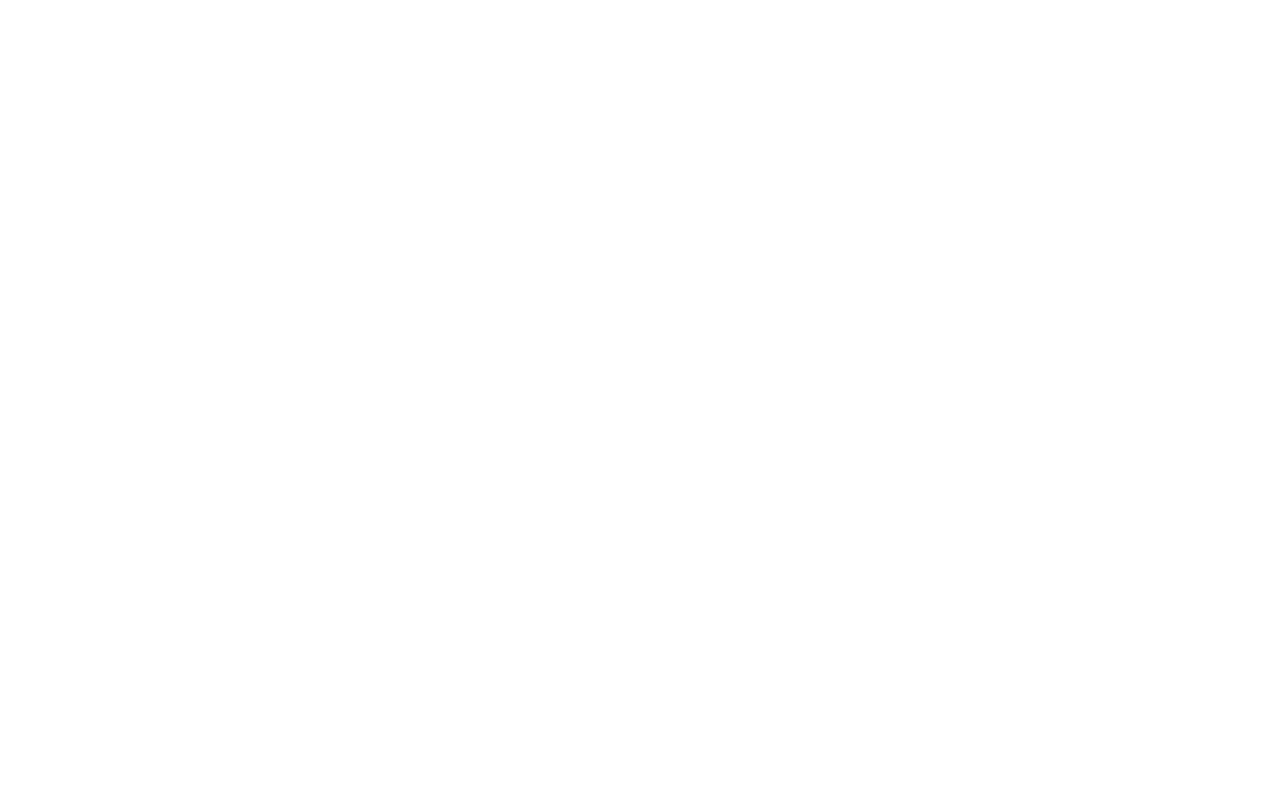
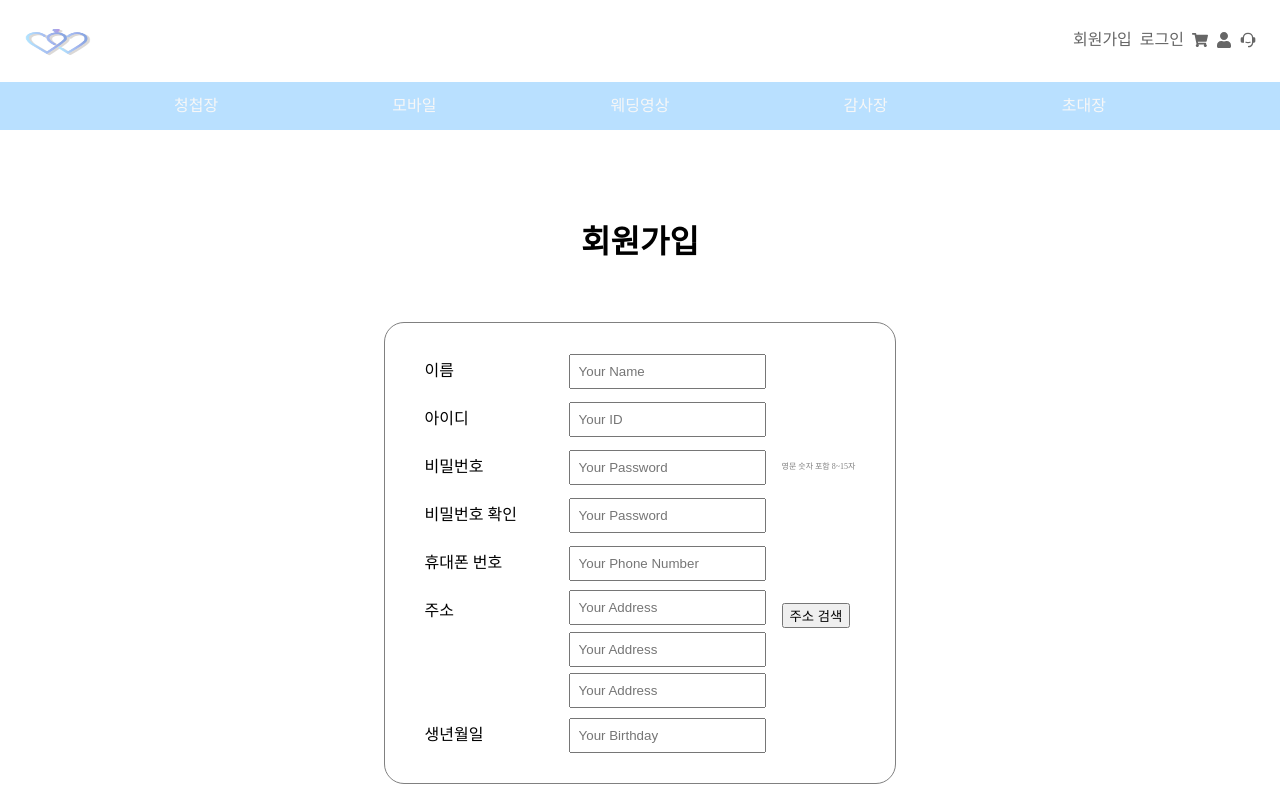
Before and after one commit to Choi-Yuchan/withus_frontend, a React (Create React App) app: page /signup in a window 1280 px wide. Before the commit this address had no page. Shown: the top 800 px of the page. Built offline with nearby package versions, Linux system fonts and the light colour scheme.

Commit message:
login, signupo modify

```diff
--- a/package.json
+++ b/package.json
@@ -10,6 +10,7 @@
     "eslint-plugin-react": "^7.33.2",
     "react": "^18.2.0",
     "react-alice-carousel": "^2.7.1",
+    "react-daum-postcode": "^3.1.3",
     "react-dom": "^18.2.0",
     "react-hook-form": "^7.45.4",
     "react-icons": "^4.10.1",
--- a/src/App.js
+++ b/src/App.js
@@ -1,12 +1,14 @@
 import { Route, Routes } from "react-router-dom";
 import Home from "./page/Home";
 import LogIn from "./page/LogIn";
+import SignUp from "./page/SignUp";
 function App() {
   return (
     <div className="App">
       <Routes>
+        <Route path="/" element={<Home />}></Route>
         <Route path="/login" element={<LogIn />}></Route>
-        <Route path="/" element={<Home />}></Route>
+        <Route path="/signup" element={<SignUp />}></Route>
       </Routes>
     </div>
   );
--- a/src/components/Header.jsx
+++ b/src/components/Header.jsx
@@ -13,10 +13,10 @@
         </LogoImageBox>
         <TopRightNavigation>
           <li>
-            <StyledAnchor href="#">회원가입</StyledAnchor>
+            <StyledAnchor href="/signup">회원가입</StyledAnchor>
           </li>
           <li>
-            <StyledAnchor href="#">로그인</StyledAnchor>
+            <StyledAnchor href="/login">로그인</StyledAnchor>
           </li>
           <li>
             <StyledAnchor href="#">
--- a/src/components/SignIn.jsx
+++ b/src/components/SignIn.jsx
@@ -26,12 +26,12 @@
         </div>
         <div>
           <p>
-          <a href="#">회원가입</a>
+          <a href="/signup">회원가입</a>
           </p>
         </div>
       </StyledInner>
       <StyledSubmit>
-        <button>로그인</button>
+        <button href="/">로그인</button>
       </StyledSubmit>
     </StyledForm>
   );
--- a/src/page/LogIn.jsx
+++ b/src/page/LogIn.jsx
@@ -1,17 +1,115 @@
 //import React from 'react'
 
+import { useState } from "react";
 import { Footer } from "../components/Footer";
 import { Header } from "../components/Header";
-import { SignIn } from "../components/SignIn";
+import { styled } from "styled-components";
 
 const LogIn = () => {
+  const [id, setId] = useState("");
+  const [pw, setPw] = useState("");
+
+
+  const login = (id, pw) => {
+    if (id === "" || pw === "") {
+      alert("아이디 혹은 비밀번호를 입력해주세요!");
+      return false;
+    }
+  };
   return (
     <div>
       <Header />
-      <SignIn />
+      <StyledForm>
+        <h2>로그인</h2>
+        <StyledInner>
+          <div>
+            <label>아이디</label>
+            <input
+              type="text"
+              minLength="5"
+              maxLength="15"
+              placeholder="Your ID"
+              onChange={(e)=>{
+                setId(e.target.value);
+              }}
+            />
+          </div>
+          <div>
+            <label>비밀번호</label>
+            <input
+              type="password"
+              minLength="8"
+              maxLength="15"
+              placeholder="Your Password"
+              onChange={(e)=>{
+                setPw(e.target.value);
+              }}
+            />
+          </div>
+          <div>
+            <p>
+              <a href="/signup">회원가입</a>
+            </p>
+          </div>
+        </StyledInner>
+        <StyledSubmit>
+          <button onClick={()=>{
+            login(id,pw)
+          }}>로그인</button>
+        </StyledSubmit>
+      </StyledForm>
       <Footer />
     </div>
   );
 };
+const StyledForm = styled.form`
+  display: flex;
+  align-items: center;
+  flex-direction: column;
+  justify-content: space-between;
+  padding: 2rem 0;
+  margin: 2rem;
+  h2 {
+    padding: 2rem;
+    font-size: 2rem;
+    font-weight: bold;
+  }
+`;
+const StyledInner = styled.div`
+  padding: 1.5rem;
+  margin: 2rem;
+  border: 1px solid gray;
+  border-radius: 20px;
+  div {
+    display: flex;
+    align-items: center;
+    margin: 1rem 0;
+  }
+  div > label {
+    width: 8rem;
+    padding: 1rem;
+  }
+  div > input {
+    padding: 0.5rem;
+  }
+  div:nth-of-type(3){
+    align-items: flex-start;
+    justify-content: right;
+    a{
+      color: gray;
+      text-decoration: none;
+      font-size: 0.8rem;
+    }
+  }
+`;
+const StyledSubmit = styled.div`
+  margin: 2rem;
+  button {
+    padding: 1rem;
+    font-size: 1rem;
+  }
+`;
+
+
 
 export default LogIn;
--- a/src/page/SignUp.jsx
+++ b/src/page/SignUp.jsx
@@ -1,16 +1,206 @@
-//import React from 'react'
+import React, { useState } from "react";
+import { Header } from "../components/Header";
 import { Footer } from "../components/Footer";
-import { Header } from "../components/Header";
-import { Input } from "../components/Input";
+import { styled } from "styled-components";
 
-function SignUp() {
+const SignUp = () => {
+  const [id, setId] = useState("");
+  const [pwd, setPwd] = useState("");
+  const [chkPwd, setChkPwd] = useState("");
+  const [name, setName] = useState("");
+  const [phoneNumber, setPhoneNumber] = useState("");
+  //const [address, setAddress] = useState("");
+  const [birthday, setBirthday] = useState("");
+
+  const [popup, setPopup] = useState(false);
+
+  const signup = () => {
+    if (
+      id === "" ||
+      pwd === "" ||
+      chkPwd === "" ||
+      name === "" ||
+      //address === "" ||
+      phoneNumber === "" ||
+      birthday === ""
+    ) {
+      window.alert("내용을 모두 입력해주세요!");
+      return;
+    }
+    if (pwd !== chkPwd) {
+      window.alert("비밀번호와 재입력된 비빌번호가 다릅니다.");
+      return;
+    }
+  };
+
   return (
     <div>
       <Header />
-      <Input />
+      <StyledForm>
+        <h2>회원가입</h2>
+        <StyledInner>
+          <div>
+            <label>이름</label>
+            <input
+              type="text"
+              minLength="2"
+              maxLength="5"
+              placeholder="Your Name"
+              onChange={(e) => {
+                setName(e.target.value);
+              }}
+            />
+          </div>
+          <div>
+            <label>아이디</label>
+            <input
+              type="text"
+              minLength="5"
+              maxLength="15"
+              placeholder="Your ID"
+              onChange={(e) => {
+                setId(e.target.value);
+              }}
+            />
+          </div>
+          <div>
+            <label>비밀번호</label>
+            <input
+              type="password"
+              minLength="8"
+              maxLength="15"
+              placeholder="Your Password"
+              onChange={(e) => {
+                setPwd(e.target.value);
+              }}
+            />
+            <p>영문 숫자 포함 8~15자</p>
+          </div>
+          <div>
+            <label>비밀번호 확인</label>
+            <input
+              type="password"
+              minLength="8"
+              maxLength="15"
+              placeholder="Your Password"
+              onChange={(e) => {
+                setChkPwd(e.target.value);
+              }}
+            />
+          </div>
+          <div>
+            <label>휴대폰 번호</label>
+            <input
+              type="tel"
+              placeholder="Your Phone Number"
+              onChange={(e) => {
+                setPhoneNumber(e.target.value);
+              }}
+            />
+          </div>
+          <div>
+            <label>주소</label>
+            <div>
+              <input type="text" placeholder="Your Address" />
+              <input type="text" placeholder="Your Address" />
+              <input type="text" placeholder="Your Address" />
+            </div>
+            <button
+              onClick={() => {
+                setPopup(!popup);
+              }}
+            >
+            주소 검색
+            </button>
+          </div>
+          <div>
+            <label>생년월일</label>
+            <input
+              type="text"
+              placeholder="Your Birthday"
+              onChange={(e) => {
+                setBirthday(e.target.value);
+              }}
+            />
+          </div>
+        </StyledInner>
+        <StyledSubmit>
+          <button
+            type="submit"
+            href="/login"
+            onClick={() => {
+              signup();
+            }}
+          >
+            회원가입
+          </button>
+        </StyledSubmit>
+      </StyledForm>
       <Footer />
     </div>
   );
-}
+};
+
+const StyledForm = styled.form`
+  display: flex;
+  align-items: center;
+  flex-direction: column;
+  justify-content: space-between;
+  padding: 2rem 0;
+  margin: 2rem;
+  h2 {
+    padding: 2rem;
+    font-size: 2rem;
+    font-weight: bold;
+  }
+`;
+
+const StyledInner = styled.div`
+  padding: 1.5rem;
+  margin: 2rem;
+  border: 1px solid gray;
+  border-radius: 20px;
+  div {
+    display: flex;
+    align-items: center;
+  }
+  div > label {
+    width: 8rem;
+    padding: 1rem;
+  }
+  div > input {
+    padding: 0.5rem;
+  }
+  div > div {
+    display: flex;
+    flex-direction: column;
+    div:nth-of-type(3) {
+      margin: 0;
+      padding: 0;
+    }
+  }
+  div:nth-of-type(6) {
+    align-items: flex-start;
+    input {
+      margin: 0.2rem 0;
+    }
+  }
+  div > p {
+    font-size: 0.5rem;
+    margin: 1rem;
+    color: gray;
+  }
+  div > button {
+    margin: 1rem;
+  }
+`;
+
+const StyledSubmit = styled.div`
+  margin: 2rem;
+  button {
+    padding: 1rem;
+    font-size: 1rem;
+  }
+`;
 
 export default SignUp;
```
Also changed, not shown: src/components/Input.jsx (deleted, +0 -136 lines), src/page/Shop.jsx (deleted), 1 other file (tests, documents, lock files or other folders).
